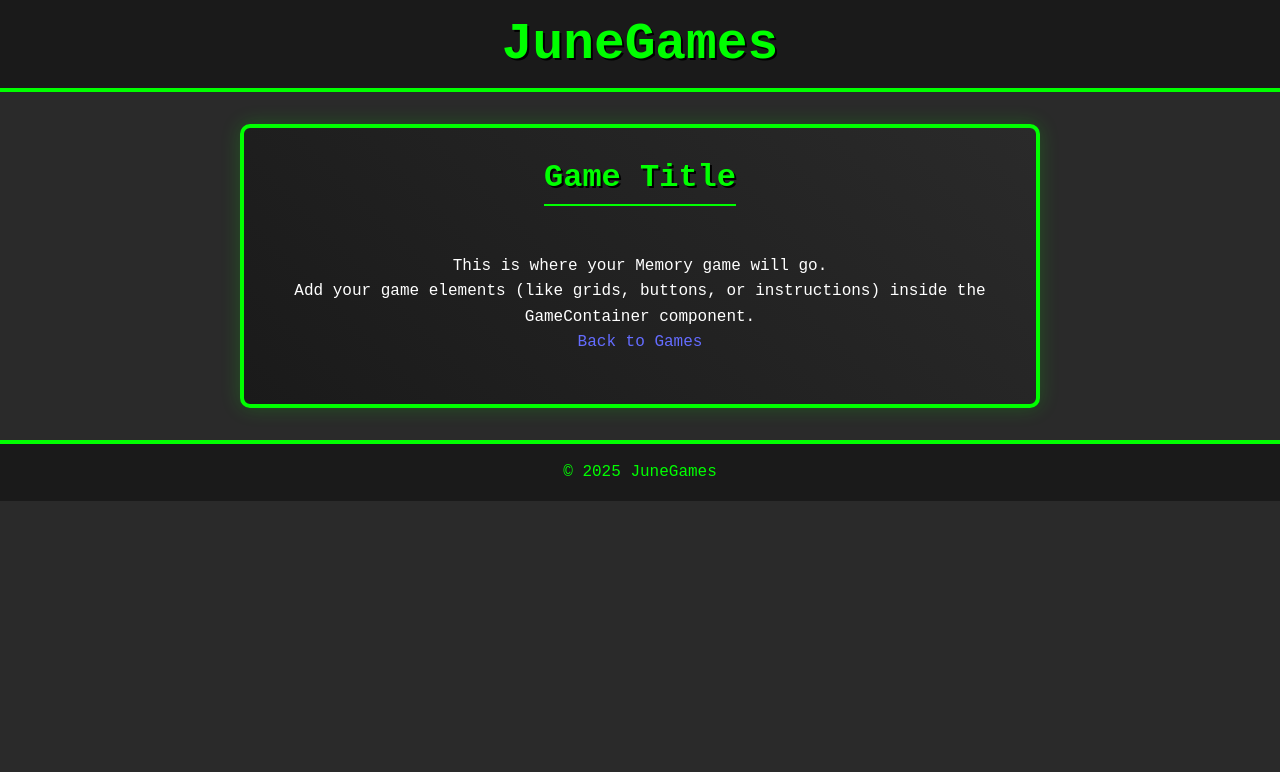
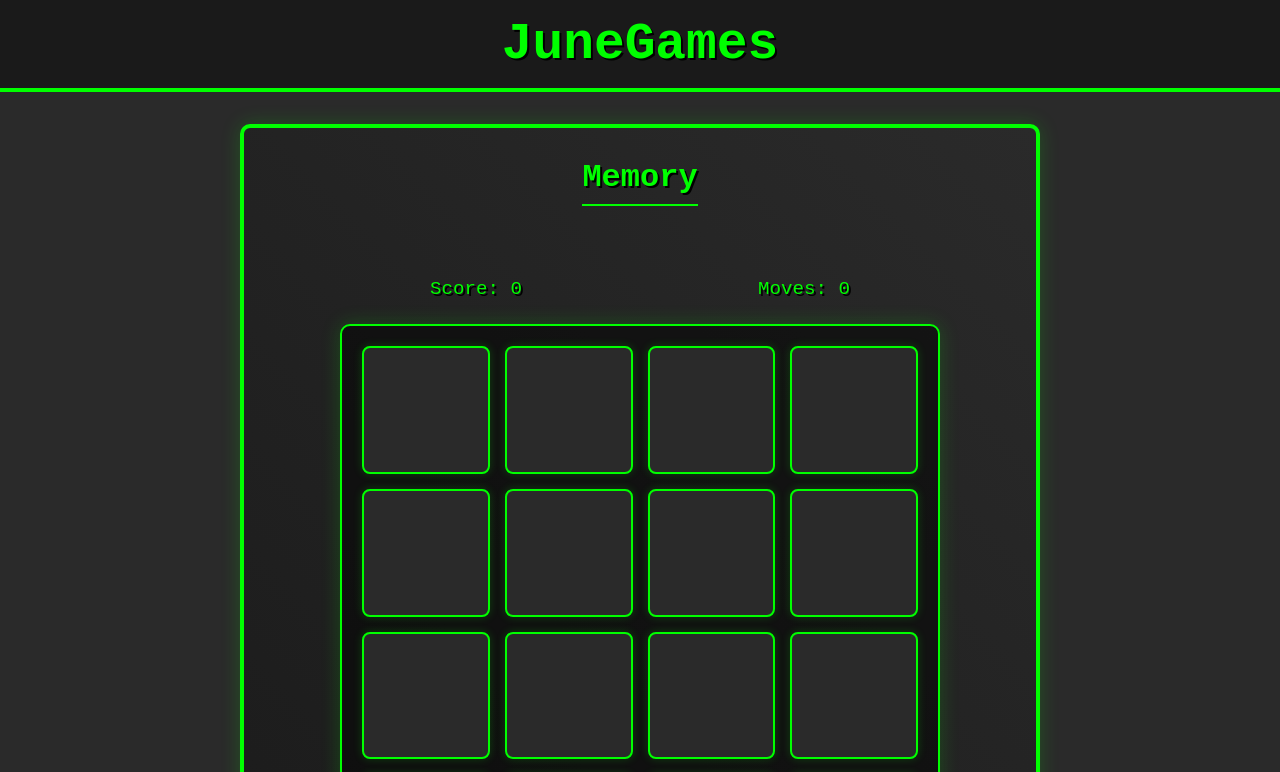
Before and after one commit to njohnson2897/JuneGames, a React (Vite) app: page /memory in a window 1280 px wide. Shown: the top 772 px of the page. Built offline with nearby package versions, Linux system fonts and the light colour scheme.

Commit message:
adds memory game code

```diff
--- a/src/App.css
+++ b/src/App.css
@@ -785,3 +785,109 @@ main {
   line-height: 1.5;
   text-align: left;
 }
+
+/* Memory Game Styles */
+.memory-game {
+  text-align: center;
+  position: relative;
+  padding: 20px;
+}
+
+.memory-game .game-stats {
+  display: flex;
+  justify-content: space-around;
+  margin-bottom: 20px;
+  font-size: 1.2em;
+  color: #00ff00;
+  text-shadow: 2px 2px #000;
+}
+
+.memory-game .game-board {
+  display: grid;
+  grid-template-columns: repeat(4, 1fr);
+  gap: 15px;
+  max-width: 600px;
+  margin: 0 auto;
+  padding: 20px;
+  background: rgba(0, 0, 0, 0.5);
+  border: 2px solid #00ff00;
+  border-radius: 10px;
+  box-shadow: 0 0 20px rgba(0, 255, 0, 0.2);
+}
+
+.memory-game .memory-card {
+  aspect-ratio: 1;
+  border-radius: 8px;
+  cursor: pointer;
+  transition: all 0.3s ease;
+  border: 2px solid #00ff00;
+  box-shadow: 0 0 10px rgba(0, 255, 0, 0.2);
+}
+
+.memory-game .memory-card:hover {
+  transform: scale(1.05);
+  box-shadow: 0 0 15px rgba(0, 255, 0, 0.4);
+}
+
+.memory-game .memory-card.revealed {
+  transform: rotateY(180deg);
+}
+
+.memory-game .memory-card.matched {
+  border-color: #00ff00;
+  box-shadow: 0 0 20px rgba(0, 255, 0, 0.6);
+  animation: pulse 1s infinite;
+}
+
+.memory-game .game-over {
+  position: absolute;
+  top: 50%;
+  left: 50%;
+  transform: translate(-50%, -50%);
+  background: rgba(0, 0, 0, 0.9);
+  padding: 30px;
+  border: 2px solid #00ff00;
+  border-radius: 10px;
+  color: #00ff00;
+  text-shadow: 2px 2px #000;
+  z-index: 100;
+}
+
+.memory-game .game-over h2 {
+  font-size: 2em;
+  margin-bottom: 20px;
+}
+
+.memory-game .game-over p {
+  margin: 10px 0;
+  font-size: 1.2em;
+}
+
+.memory-game .restart-button {
+  margin-top: 20px;
+  padding: 10px 20px;
+  background-color: #00ff00;
+  color: #000;
+  border: none;
+  border-radius: 5px;
+  font-family: 'Press Start 2P', monospace;
+  cursor: pointer;
+  transition: all 0.3s ease;
+}
+
+.memory-game .restart-button:hover {
+  background-color: #00cc00;
+  transform: scale(1.05);
+}
+
+@keyframes pulse {
+  0% {
+    box-shadow: 0 0 10px rgba(0, 255, 0, 0.2);
+  }
+  50% {
+    box-shadow: 0 0 20px rgba(0, 255, 0, 0.6);
+  }
+  100% {
+    box-shadow: 0 0 10px rgba(0, 255, 0, 0.2);
+  }
+}
--- a/src/pages/Memory.jsx
+++ b/src/pages/Memory.jsx
@@ -1,16 +1,159 @@
-import GameContainer from "../components/GameContainer.jsx";
-import { Link } from 'react-router-dom';
+import { useState, useEffect, useCallback } from "react";
+import { Link } from "react-router-dom";
 
 const Memory = () => {
+  const [cards, setCards] = useState([]);
+  const [flippedCards, setFlippedCards] = useState([]);
+  const [matchedPairs, setMatchedPairs] = useState([]);
+  const [score, setScore] = useState(0);
+  const [consecutiveMatches, setConsecutiveMatches] = useState(0);
+  const [gameWon, setGameWon] = useState(false);
+  const [moves, setMoves] = useState(0);
+
+  const colors = [
+    "red",
+    "blue",
+    "green",
+    "yellow",
+    "purple",
+    "orange",
+    "pink",
+    "cyan",
+    "red",
+    "blue",
+    "green",
+    "yellow",
+    "purple",
+    "orange",
+    "pink",
+    "cyan",
+  ];
+
+  const initializeGame = useCallback(() => {
+    const shuffledColors = [...colors].sort(() => Math.random() - 0.5);
+    const newCards = shuffledColors.map((color, index) => ({
+      id: index,
+      color,
+      isFlipped: false,
+      isMatched: false,
+    }));
+    setCards(newCards);
+    setFlippedCards([]);
+    setMatchedPairs([]);
+    setScore(0);
+    setConsecutiveMatches(0);
+    setGameWon(false);
+    setMoves(0);
+  }, []);
+
+  useEffect(() => {
+    initializeGame();
+  }, [initializeGame]);
+
+  const handleCardClick = (clickedCard) => {
+    // Prevent clicking if:
+    // 1. Card is already flipped
+    // 2. Two cards are already flipped
+    // 3. Card is already matched
+    if (
+      flippedCards.length === 2 ||
+      flippedCards.includes(clickedCard.id) ||
+      matchedPairs.includes(clickedCard.id)
+    ) {
+      return;
+    }
+
+    const newFlippedCards = [...flippedCards, clickedCard.id];
+    setFlippedCards(newFlippedCards);
+
+    // Update cards state to show flipped card
+    setCards((prevCards) =>
+      prevCards.map((card) =>
+        card.id === clickedCard.id ? { ...card, isFlipped: true } : card
+      )
+    );
+
+    // If this is the second card, check for a match
+    if (newFlippedCards.length === 2) {
+      setMoves((prev) => prev + 1);
+      const [firstCardId, secondCardId] = newFlippedCards;
+      const firstCard = cards.find((card) => card.id === firstCardId);
+      const secondCard = cards.find((card) => card.id === secondCardId);
+
+      if (firstCard.color === secondCard.color) {
+        // Match found
+        setMatchedPairs((prev) => [...prev, firstCardId, secondCardId]);
+        setConsecutiveMatches((prev) => prev + 1);
+        setScore((prev) => prev + 100 * (consecutiveMatches + 1));
+        setFlippedCards([]);
+
+        // Check if all pairs are matched
+        if (matchedPairs.length + 2 === colors.length) {
+          setGameWon(true);
+        }
+      } else {
+        // No match
+        setConsecutiveMatches(0);
+        setTimeout(() => {
+          setCards((prevCards) =>
+            prevCards.map((card) =>
+              newFlippedCards.includes(card.id)
+                ? { ...card, isFlipped: false }
+                : card
+            )
+          );
+          setFlippedCards([]);
+        }, 1000);
+      }
+    }
+  };
+
   return (
-    <GameContainer>
-      <p>This is where your Memory game will go.</p>
-      <p>
-        Add your game elements (like grids, buttons, or instructions) inside the
-        GameContainer component.
-      </p>
-      <Link to="/">Back to Games</Link>
-    </GameContainer>
+    <div className="game-container">
+      <div className="game-header">
+        <h1>Memory</h1>
+      </div>
+      <div className="game-content">
+        <div className="memory-game">
+          <div className="game-stats">
+            <div className="score">Score: {score}</div>
+            <div className="moves">Moves: {moves}</div>
+          </div>
+          <div className="game-board">
+            {cards.map((card) => (
+              <div
+                key={card.id}
+                className={`memory-card ${
+                  card.isFlipped || matchedPairs.includes(card.id)
+                    ? "revealed"
+                    : ""
+                } ${matchedPairs.includes(card.id) ? "matched" : ""}`}
+                style={{
+                  backgroundColor:
+                    card.isFlipped || matchedPairs.includes(card.id)
+                      ? card.color
+                      : "#2a2a2a",
+                }}
+                onClick={() => handleCardClick(card)}
+              />
+            ))}
+          </div>
+          {gameWon && (
+            <div className="game-over">
+              <h2>Congratulations!</h2>
+              <p>You won in {moves} moves!</p>
+              <p>Final Score: {score}</p>
+              <button className="restart-button" onClick={initializeGame}>
+                Play Again
+              </button>
+            </div>
+          )}
+          <Link to="/" className="back-button">
+            Back to Home
+          </Link>
+        </div>
+      </div>
+    </div>
   );
 };
 
```
